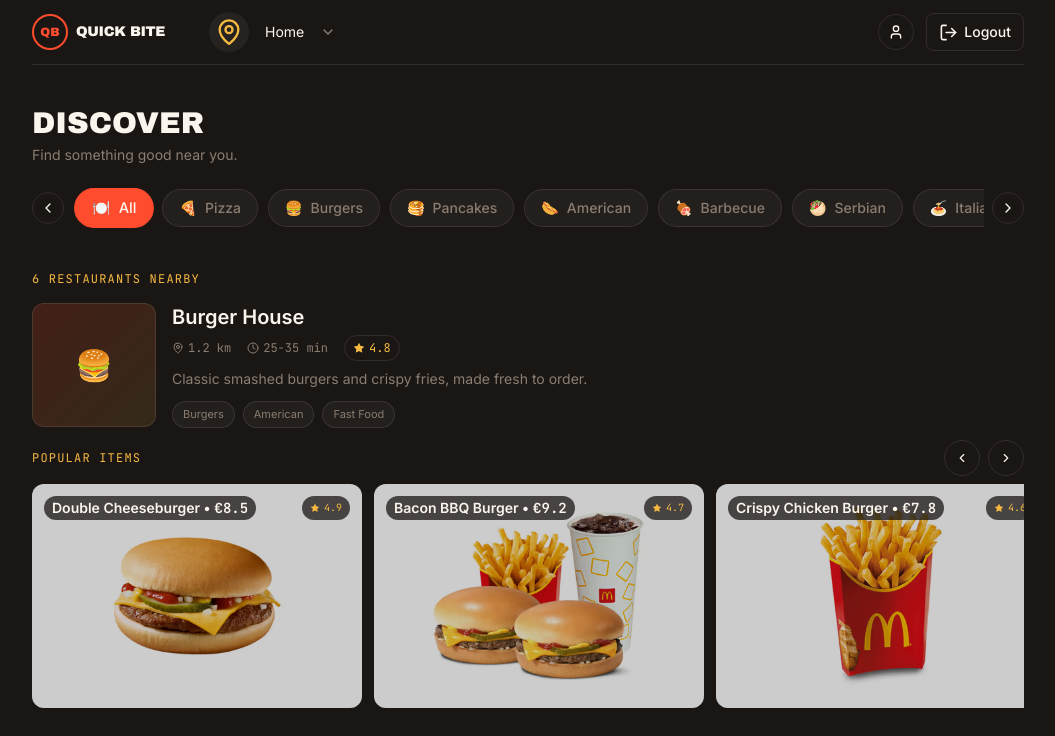
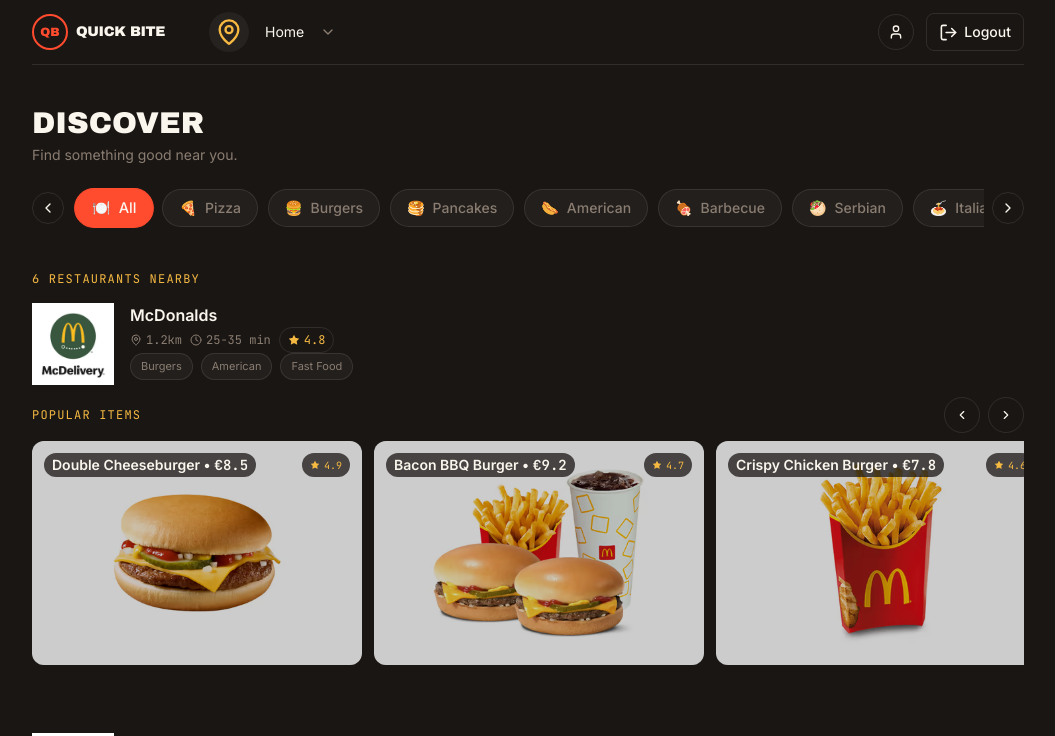
Before and after one commit to djol0/quickbite, a Next.js app: page /dashboard in a window 1280 px wide. Shown: the top 736 px of the page, without its empty margins (112-1167 px from the left). Built offline with nearby package versions, Linux system fonts and the light colour scheme; no server answers; sample sign-in values are in the browser's storage.

Commit message:
style: refine restaurant menu and description UI

```diff
--- a/components/dashboard/ImagePlaceholder.tsx
+++ /dev/null
@@ -1,24 +0,0 @@
-import { COLORS } from "@/constants/colors"
-
-interface ImagePlaceholderProps {
-    emoji: string;
-    className?: string;
-    emojiClassName?: string;
-}
-
-export default function ImagePlaceholder({
-    emoji,
-    className = "",
-    emojiClassName = "text-3xl",
-}: ImagePlaceholderProps) {
-    return (
-        <div
-            className={`relative flex items-center justify-center overflow-hidden rounded-xl border ${className}`}
-            style={{ backgroundImage: "linear-gradient(135deg, rgba(255,75,46,0.18), rgba(245,185,66,0.12))", borderColor: COLORS.border }}
-        >
-            <span aria-hidden className={emojiClassName}>
-                {emoji}
-            </span>
-        </div>
-    )
-}
--- a/components/dashboard/RestaurantCard.tsx
+++ b/components/dashboard/RestaurantCard.tsx
@@ -1,6 +1,5 @@
 import { Star, MapPin, Clock } from "lucide-react"
 import type { Restaurant } from "@/types/dashboard"
-import ImagePlaceholder from "./ImagePlaceholder"
 import RestaurantCarousel from "./RestaurantCarousel"
 import { COLORS, formatTag } from "@/constants/colors"
 
@@ -11,34 +10,29 @@
 export default function RestaurantCard({ restaurant }: RestaurantCardProps) {
     return (
         <article className="pb-10">
-            <div className="flex items-start gap-4">
-                <ImagePlaceholder
-                    emoji={restaurant.emoji}
-                    className="shrink-0 h-31 w-31"
-                    emojiClassName="text-2xl sm:text-3xl"
+            <div className="flex items-start gap-4 ">
+                <div
+                    className="w-20.5 h-20.5 inset-0 bg-cover bg-center transition-transform duration-500 group-hover:scale-120"
+                    style={{ backgroundImage: `url(${restaurant.imageurl})` }}
                 />
-
                 <div className="min-w-0 flex-1">
-                    <div className="flex items-start justify-between gap-3">
                     <h3
-                            className="qb-body truncate text-lg font-semibold sm:text-xl"
+                        className="qb-body truncate text-md font-semibold sm:text-md"
                         style={{ color: COLORS.paper }}
                     >
                         {restaurant.name}
                     </h3>
-                    </div>
 
                     <div
-                        className="qb-mono mt-1 flex flex-wrap items-center gap-x-4 gap-y-1 text-xs"
+                        className="qb-mono  flex flex-wrap items-center gap-x-2 gap-y-1 text-xs"
                         style={{ color: COLORS.smoke }}
                     >
                         <span className="flex items-center gap-1">
                             <MapPin size={12} />
-                            {restaurant.distanceKm} km
+                            {restaurant.distanceKm}km
                         </span>
                         <span className="flex items-center gap-1">
-                            <Clock size={12} />
-                            {restaurant.deliveryTime}
+                            <Clock size={12} />{restaurant.deliveryTime}
                         </span>
                         <div
                             className="qb-mono flex shrink-0 items-center gap-1 rounded-full border px-2 py-1 text-xs"
@@ -49,14 +43,7 @@
                         </div>
                     </div>
 
-                    <p
-                        className="qb-body mt-2 line-clamp-2 text-sm"
-                        style={{ color: COLORS.smoke }}
-                    >
-                        {restaurant.description}
-                    </p>
-
-                    <div className="mt-3 flex flex-wrap gap-2">
+                    <div className=" flex flex-wrap gap-2">
                         {restaurant.tags.map((tag) => (
                             <span
                                 key={tag}
--- a/data/restaurants.ts
+++ b/data/restaurants.ts
@@ -2,15 +2,15 @@
 
 export const restaurants: Restaurant[] = [
   {
-    id: "burger-house",
-    name: "Burger House",
+    id: "McDonalds",
+    name: "McDonalds",
     emoji: "🍔",
     rating: 4.8,
     distanceKm: 1.2,
     deliveryTime: "25-35 min",
     tags: ["burgers", "american", "fast-food"],
-    description:
-      "Classic smashed burgers and crispy fries, made fresh to order.",
+    description: "Classic smashed burgers and crispy fries, made fresh to order.",
+    imageurl: "/images/restaurants/mekdonalds.avif",
     menu: [
       {
         id: "bh-1",
@@ -204,6 +204,7 @@
     tags: ["italian", "pasta"],
     description:
       "Handmade pasta and wood-fired classics from a family recipe book.",
+    imageurl: "/images/restaurants/mekdonalds.avif",
     menu: [
       {
         id: "nk-1",
@@ -253,6 +254,7 @@
     tags: ["serbian", "barbecue", "chicken"],
     description:
       "Charcoal-grilled ćevapi and pljeskavica, straight off the fire.",
+    imageurl: "/images/restaurants/mekdonalds.avif",
     menu: [
       {
         id: "bg-1",
@@ -301,6 +303,7 @@
     deliveryTime: "35-45 min",
     tags: ["asian", "healthy"],
     description: "Fresh ramen, sushi rolls, and rice bowls made to order.",
+    imageurl: "/images/restaurants/mekdonalds.avif",
     menu: [
       {
         id: "sb-1",
@@ -350,6 +353,7 @@
     tags: ["vegan", "healthy"],
     description:
       "Plant-based bowls, salads, and smoothies for a lighter bite.",
+    imageurl: "/images/restaurants/mekdonalds.avif",
     menu: [
       {
         id: "gf-1",
@@ -398,6 +402,7 @@
     deliveryTime: "15-25 min",
     tags: ["breakfast", "pancakes", "desserts"],
     description: "All-day breakfast, fluffy pancakes, and fresh pastries.",
+    imageurl: "/images/restaurants/mekdonalds.avif",
     menu: [
       {
         id: "sc-1",
```
Lines whose indentation alone changed are shown as unchanged.
